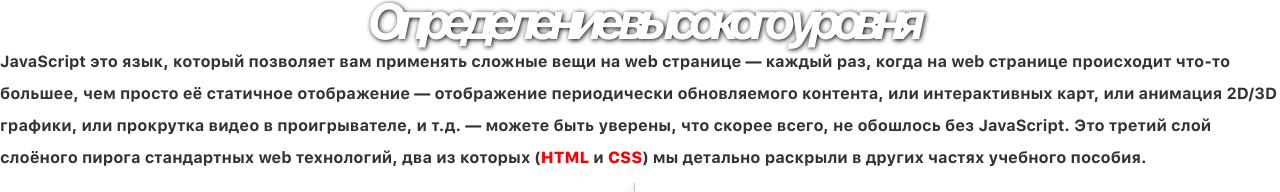
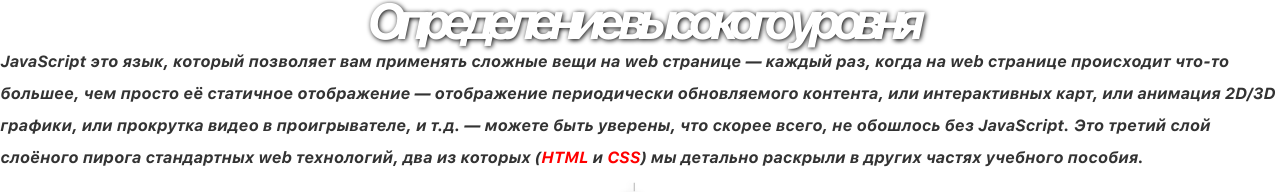
Before and after one commit to VictorSvetailo/lesson_4, a plain HTML site: page index.html in a window 1280 px wide. Shown: the part 326-518 px from the top of the page. Drawn offline with Linux system fonts and the light colour scheme.

Commit message:
Update style.css

```diff
--- a/css/style.css
+++ b/css/style.css
@@ -219,7 +219,7 @@ h2{
 }
 
 .text{
-	font-style: 20px;
+	font-style: italic;
 	font-weight: 700;
 	line-height: 200%;
 }
```
